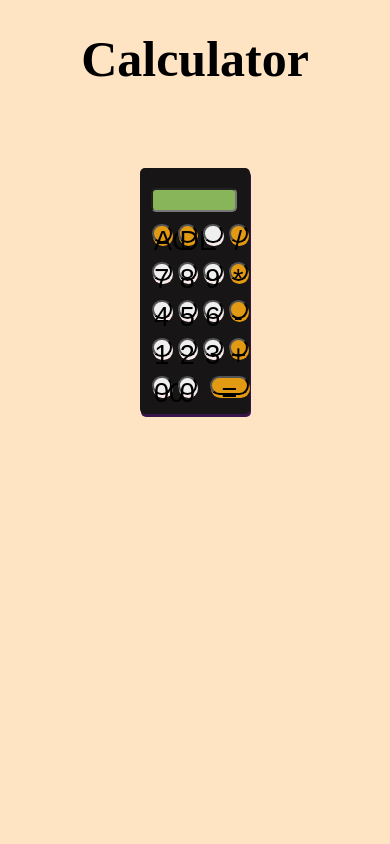
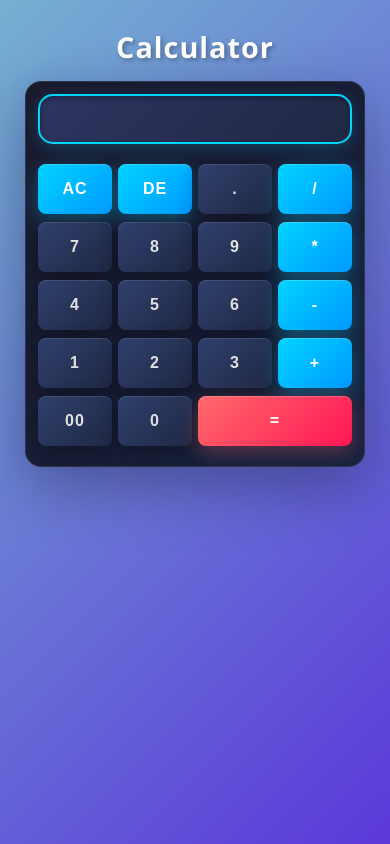
Before and after one commit to vinaysawant1312-byte/Calculator, a plain HTML site: page index.html in a window 390 px wide. Drawn offline with Linux system fonts and the light colour scheme.

Commit message:
Make the calculator responsive

```diff
--- a/style.css
+++ b/style.css
@@ -1,60 +1,287 @@
-*{
+* {
   margin: 0;
   padding: 0;
-}
-body{
-    background-color: bisque;
-}
-h1{
-    display: flex;
-    justify-content:center;
-    align-items: center;
-    font-size: 50px;
-    padding-top: 30px;
+  box-sizing: border-box;
 }
 
-#container{
+/* Animations */
+@keyframes fadeIn {
+  from {
+    opacity: 0;
+    transform: translateY(-20px);
+  }
+  to {
+    opacity: 1;
+    transform: translateY(0);
+  }
+}
+
+@keyframes slideIn {
+  from {
+    opacity: 0;
+    transform: scale(0.9);
+  }
+  to {
+    opacity: 1;
+    transform: scale(1);
+  }
+}
+
+@keyframes buttonHover {
+  0% {
+    transform: translateY(0);
+  }
+  50% {
+    transform: translateY(-4px);
+  }
+  100% {
+    transform: translateY(0);
+  }
+}
+
+body {
+  background: linear-gradient(135deg, #75b0d2 0%, #5b38d9 100%);
+  font-family: "Segoe UI", Tahoma, Geneva, Verdana, sans-serif;
+  min-height: 100vh;
+  display: flex;
+  flex-direction: column;
+  align-items: center;
+  padding: 20px;
+  color: #333;
+}
+
+h1 {
+  display: flex;
+  justify-content: center;
+  align-items: center;
+  font-size: 3rem;
+  padding: 30px 20px;
+  color: white;
+  text-shadow: 2px 2px 4px rgba(0, 0, 0, 0.3);
+  letter-spacing: 1px;
+  animation: fadeIn 0.6s ease-out;
+}
+
+#container {
   display: flex;
   justify-content: center;
   align-items: center;
   width: 100%;
-    height: 100%;
-    margin-top: 80px;
-}
-#incontainer{
-    padding-left: 11px;
-    border-radius: 5px;
-    background-color:rgb(23, 21, 21);
-    box-shadow: 1px 3px rgb(56, 20, 76);
+  animation: slideIn 0.6s ease-out;
 }
 
-#input{
-    width: 21vw;
-    height:5vw;
-    border-radius: 5px;
-    margin: 20px 12px 4px 0px ;
-    background-color: rgb(136, 180, 90);
+#incontainer {
+  padding: 25px;
+  border-radius: 20px;
+  background: linear-gradient(135deg, #1a1a2e 0%, #16213e 100%);
+  box-shadow:
+    0 20px 60px rgba(0, 0, 0, 0.3),
+    0 0 20px rgba(102, 126, 234, 0.2);
+  backdrop-filter: blur(10px);
+  border: 1px solid rgba(255, 255, 255, 0.1);
+  transition: all 0.3s ease;
+}
+
+#incontainer:hover {
+  box-shadow:
+    0 25px 70px rgba(0, 0, 0, 0.4),
+    0 0 30px rgba(102, 126, 234, 0.3);
+  transform: translateY(-5px);
+}
+
+#input {
+  width: 100%;
+  max-width: 340px;
+  height: 70px;
+  border-radius: 15px;
+  margin: 0 0 20px 0;
+  background: linear-gradient(135deg, #2d3561 0%, #1f2844 100%);
+  color: #00d4ff;
+  font-size: 24px;
+  font-weight: 600;
+  border: 2px solid #00d4ff;
+  text-align: right;
+  padding: 15px 20px;
+  transition: all 0.3s ease;
+  box-shadow:
+    0 4px 15px rgba(0, 212, 255, 0.2),
+    inset 0 2px 5px rgba(0, 0, 0, 0.3);
+}
+
+#input:focus {
+  outline: none;
+  border-color: #00f2fe;
+  box-shadow:
+    0 0 0 4px rgba(0, 212, 255, 0.2),
+    0 4px 20px rgba(0, 212, 255, 0.4);
+}
+
+#input::selection {
+  background: rgba(0, 212, 255, 0.3);
+  color: #00d4ff;
+}
+
+.but {
+  display: grid;
+  grid-template-columns: repeat(4, 1fr);
+  gap: 10px;
+  margin: 15px 0;
+}
+
+.button {
+  padding: 15px;
+  min-width: 70px;
+  min-height: 70px;
+  border: none;
+  border-radius: 12px;
+  font-size: 24px;
+  font-weight: 700;
+  cursor: pointer;
+  transition: all 0.3s cubic-bezier(0.25, 0.46, 0.45, 0.94);
+  background: linear-gradient(135deg, #30406d 0%, #1f2844 100%);
+  color: #e0e0e0;
+  box-shadow:
+    0 6px 20px rgba(0, 0, 0, 0.3),
+    inset 0 1px 0 rgba(255, 255, 255, 0.1);
+  text-transform: uppercase;
+  letter-spacing: 1px;
+}
+
+.button:hover {
+  transform: translateY(-4px);
+  box-shadow:
+    0 10px 30px rgba(0, 0, 0, 0.4),
+    inset 0 1px 0 rgba(255, 255, 255, 0.2);
+  background: linear-gradient(135deg, #4d5e97 0%, #2b3658 100%);
+}
+
+.button:active {
+  transform: translateY(-2px);
+  box-shadow:
+    0 6px 15px rgba(0, 0, 0, 0.3),
+    inset 0 2px 5px rgba(0, 0, 0, 0.3);
+}
+
+.diff {
+  background: linear-gradient(135deg, #00d4ff 0%, #0099ff 100%);
+  color: white;
+  font-weight: 800;
+  box-shadow:
+    0 6px 20px rgba(0, 212, 255, 0.3),
+    inset 0 1px 0 rgba(255, 255, 255, 0.2);
+}
+
+.diff:hover {
+  background: linear-gradient(135deg, #00f2fe 0%, #00aaff 100%);
+  box-shadow:
+    0 10px 30px rgba(0, 212, 255, 0.5),
+    inset 0 1px 0 rgba(255, 255, 255, 0.2);
+}
+
+.diff:active {
+  box-shadow:
+    0 6px 15px rgba(0, 212, 255, 0.3),
+    inset 0 2px 5px rgba(0, 0, 0, 0.3);
+}
+
+.big {
+  grid-column: span 2;
+  min-width: 150px;
+  background: linear-gradient(135deg, #ff6b6b 0%, #ff1654 100%);
+  color: white;
+  box-shadow:
+    0 6px 20px rgba(255, 107, 107, 0.3),
+    inset 0 1px 0 rgba(255, 255, 255, 0.2);
+}
+
+.big:hover {
+  background: linear-gradient(135deg, #ff8787 0%, #ff3366 100%);
+  box-shadow:
+    0 10px 30px rgba(255, 107, 107, 0.5),
+    inset 0 1px 0 rgba(255, 255, 255, 0.2);
+}
+
+.big:active {
+  box-shadow:
+    0 6px 15px rgba(255, 107, 107, 0.3),
+    inset 0 2px 5px rgba(0, 0, 0, 0.3);
+}
+
+/* Mobile Responsiveness */
+@media (max-width: 768px) {
+  h1 {
+    font-size: 2.2rem;
+    padding: 20px 15px;
+  }
+
+  #incontainer {
+    padding: 18px;
+    border-radius: 16px;
+  }
+
+  #input {
+    height: 60px;
     font-size: 20px;
-    direction: rtl;
-    text-align: right;
+    padding: 12px 15px;
+    margin: 0 0 15px 0;
   }
-.button{
-    width: 5vw;
-    height: 5vw;
-    margin: 0px 1px;
+
+  .but {
+    gap: 8px;
+    margin: 10px 0;
+  }
+
+  .button {
+    min-width: 60px;
+    min-height: 60px;
+    padding: 12px;
+    font-size: 20px;
     border-radius: 10px;
-    font-size: 27px;
-    box-shadow: 1px 3px rgb(247, 234, 233);
+  }
 
+  .big {
+    min-width: 130px;
   }
-.diff{
-    background-color: rgb(227, 154, 19);
-    box-shadow: 1px 3px rgb(227, 154, 19);
 }
-.big{
-    width: 10vw;
-    margin-left: 8px;
+
+@media (max-width: 480px) {
+  body {
+    padding: 12px;
   }
-.but{
-    margin: 8px 0px;
+
+  h1 {
+    font-size: 1.8rem;
+    padding: 15px 10px;
   }
+
+  #incontainer {
+    padding: 12px;
+    width: 100%;
+    max-width: 340px;
+  }
+
+  #input {
+    height: 50px;
+    font-size: 18px;
+    padding: 10px 12px;
+    margin: 0 0 12px 0;
+    max-width: 100%;
+  }
+
+  .but {
+    gap: 6px;
+    margin: 8px 0;
+  }
+
+  .button {
+    min-width: 50px;
+    min-height: 50px;
+    padding: 10px;
+    font-size: 16px;
+    border-radius: 8px;
+  }
+
+  .big {
+    min-width: 110px;
+  }
+}
```
Lines whose indentation alone changed are shown as unchanged.
